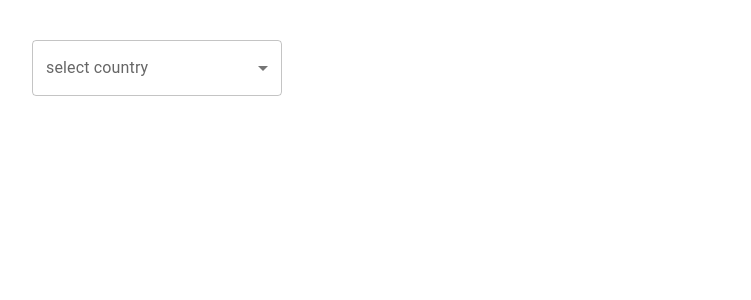
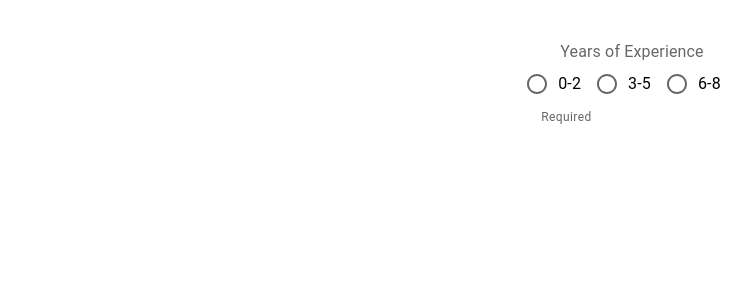
Before and after one commit to JASIMBD007/learn-material, a React (Vite) app: page / in a window 1280 px wide. Shown: the top 300 px of the page, without its empty margins (8-759 px from the left). Built offline with nearby package versions, Linux system fonts and the light colour scheme.

Commit message:
material ui radio button practice

```diff
--- a/src/App.tsx
+++ b/src/App.tsx
@@ -3,6 +3,7 @@ import MuiTypography from "./components/MuiTypography";
 import MuiButton from "./components/MuiButton";
 import MuiTextField from "./components/MuiTextField";
 import MuiSelect from "./components/MuiSelect";
+import MuiRadioButton from "./components/MuiRadioButton";
 
 function App() {
   return (
@@ -10,7 +11,8 @@ function App() {
       {/* <MuiTypography/> */}
       {/* <MuiButton/> */}
       {/* <MuiTextField/> */}
-      <MuiSelect />
+      {/* <MuiSelect /> */}
+      <MuiRadioButton />
     </>
   );
 }
--- /dev/null
+++ b/src/components/MuiRadioButton.tsx
@@ -0,0 +1,39 @@
+import {
+  Box,
+  FormControl,
+  FormControlLabel,
+  FormHelperText,
+  FormLabel,
+  Radio,
+  RadioGroup,
+} from "@mui/material";
+import { useState } from "react";
+
+export default function MuiRadioButton() {
+  const [value, setValue] = useState("");
+  const handleChange = (event: React.ChangeEvent<HTMLInputElement>) => {
+    setValue(event.target.value);
+  };
+  console.log({ value });
+  return (
+    <Box>
+      <FormControl>
+        <FormLabel id="job-experience-group-label">
+          Years of Experience
+        </FormLabel>
+        <RadioGroup
+          name="job-experience-group"
+          aria-labelledby="job-experience-group-label"
+          value={value}
+          onChange={handleChange}
+          row
+        >
+          <FormControlLabel value="0-2" control={<Radio />} label="0-2" />
+          <FormControlLabel value="3-5" control={<Radio />} label="3-5" />
+          <FormControlLabel value="6-8" control={<Radio />} label="6-8" />
+        </RadioGroup>
+        <FormHelperText>Required</FormHelperText>
+      </FormControl>
+    </Box>
+  );
+}
--- a/src/components/MuiSelect.tsx
+++ b/src/components/MuiSelect.tsx
@@ -19,6 +19,10 @@ export default function MuiSelect() {
         SelectProps={{
           multiple: true, // to select multiple options
         }}
+        size="small" // to make the input field small
+        color="secondary" // to change the color of the input field
+        helperText="Please select your country"
+        error
       >
         <MenuItem value="IN">India</MenuItem>
         <MenuItem value="BD">Bangladesh</MenuItem>
```
